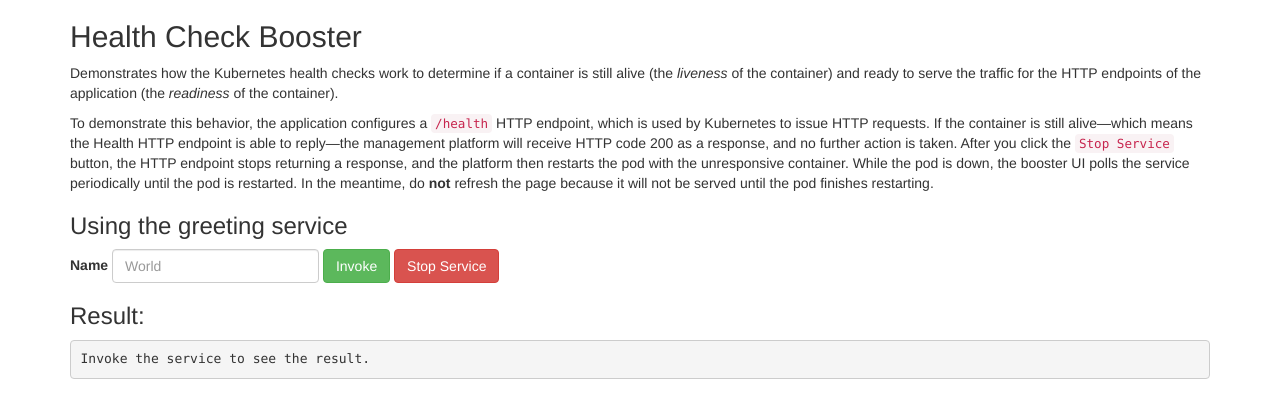
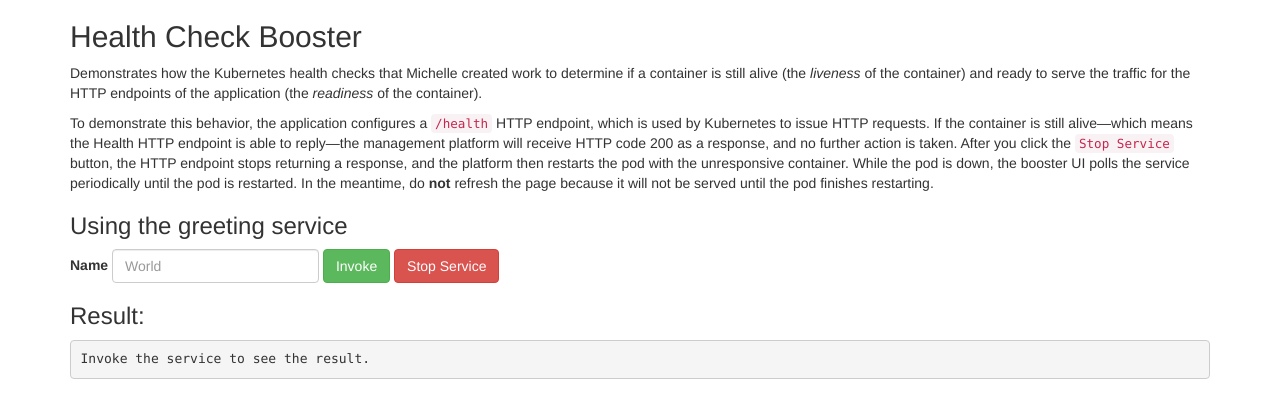
Before and after one commit to midavis/nodeapp, a website: page public/index.html in a window 1280 px wide. Drawn offline with nearby package versions, Linux system fonts and the light colour scheme.

Commit message:
Update index.html

```diff
--- a/public/index.html
+++ b/public/index.html
@@ -35,7 +35,7 @@
         <h2 id="_health_check_booster">Health Check Booster</h2>
         <div class="sectionbody">
             <div class="paragraph">
-                <p>Demonstrates how the Kubernetes health checks work to determine if a container is still alive (the <em>liveness</em>                    of the container) and ready to serve the traffic for the HTTP endpoints of the application (the <em>readiness</em>                    of the container).</p>
+                <p>Demonstrates how the Kubernetes health checks that Michelle created work to determine if a container is still alive (the <em>liveness</em>                    of the container) and ready to serve the traffic for the HTTP endpoints of the application (the <em>readiness</em>                    of the container).</p>
             </div>
             <div class="paragraph">
                 <p>To demonstrate this behavior, the application configures a <code>/health</code> HTTP endpoint, which is used
```
